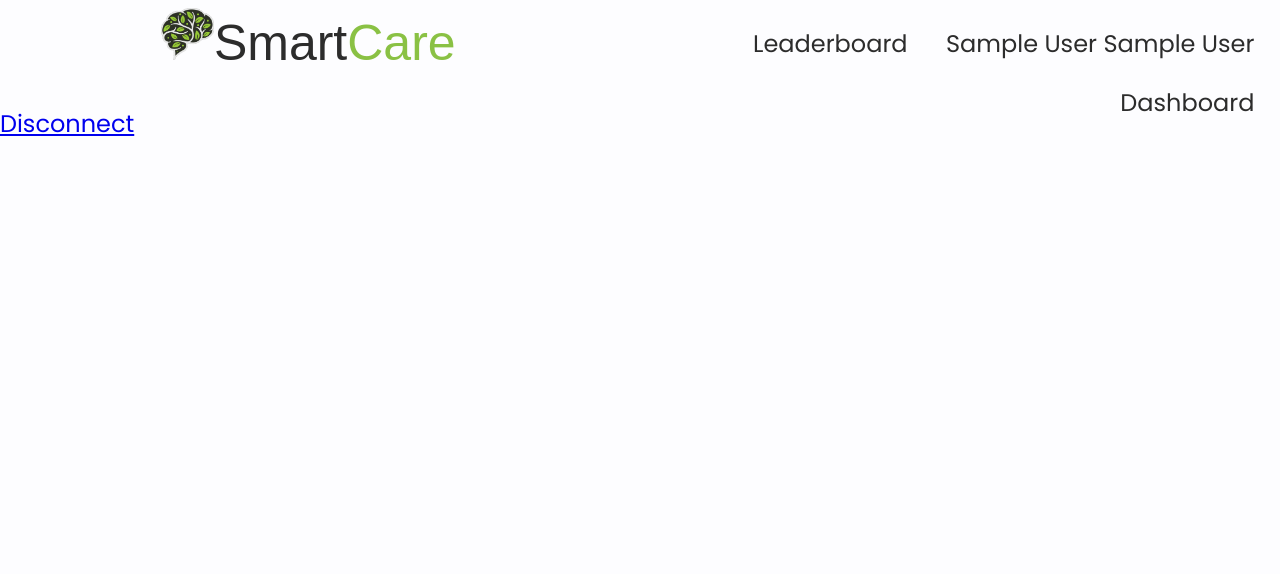
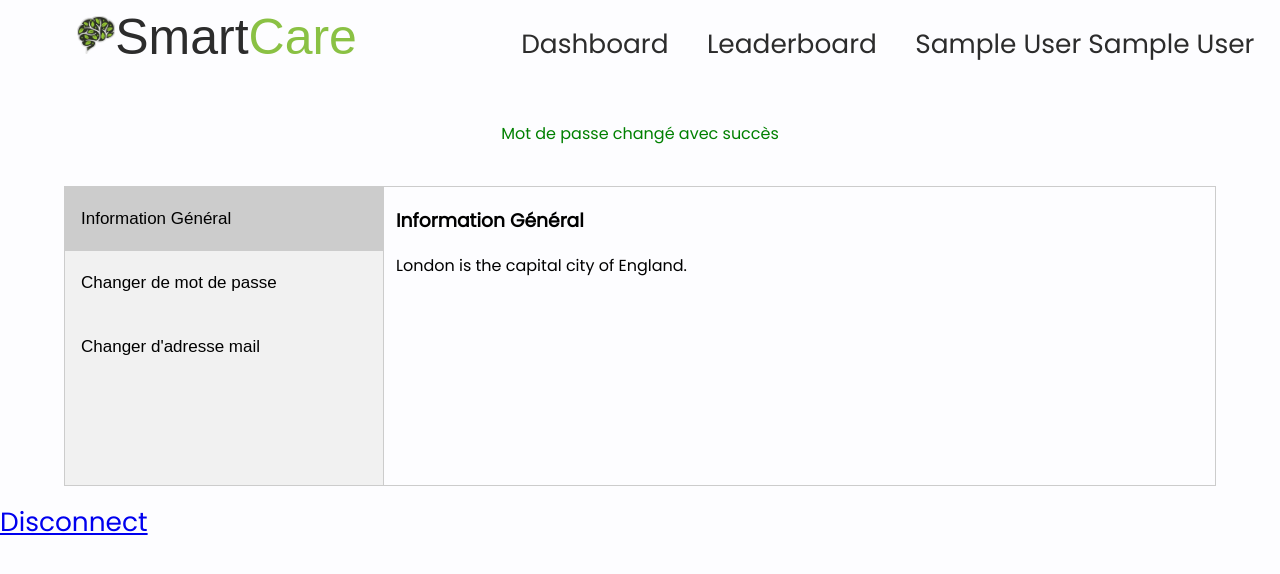
Before and after one commit to jbouveret18/Smart-Care, a PHP site: page /account.php?result=1 in a window 1280 px wide. Shown: the top 574 px of the page. Run offline with PHP 8.4, Linux system fonts and the light colour scheme; the visitor is signed in with stand-in values (Sample User, id 1).

Commit message:
Structure de la page profil, ajout du lien de redirection sur la page de connexion

```diff
--- a/account.php
+++ b/account.php
@@ -19,6 +19,73 @@
         }
         include 'php/navbar.php';
     ?>
+
+    <br>
+    <?php
+    if (isset($_GET["result"])) {
+      if ($_GET["result"] == 0) {
+          echo("<span class='error'><p>Mot de passe faux</p></span>  ");
+      }
+      if ($_GET["result"] == 1) {
+          echo("<span class='succes'><p>Mot de passe changé avec succès</p></span>");
+      }
+      if ($_GET["result"] == 2) {
+        echo("<span class='error'><p>L'adresse mail est déjà utilisé</p></span>");
+      }
+      if ($_GET["result"] == 3) {
+        echo("<span class='succes'><p>Adresse mail modifié avec succès</p></span>");
+      }
+    }
+  ?>
+<div class="tab">
+  <button class="tablinks" onclick="openAction(event, 'general')" id="defaultOpen">Information Général</button>
+  <button class="tablinks" onclick="openAction(event, 'changemdp')">Changer de mot de passe</button>
+  <button class="tablinks" onclick="openAction(event, 'changemail')">Changer d'adresse mail</button>
+</div>
+
+<div id="general" class="tabcontent">
+  <h3>Information Général</h3>
+  <p>London is the capital city of England.</p>
+</div>
+
+<div id="changemdp" class="tabcontent">
+  <h3>Changer de mot de passe</h3>
+  <form action="php/changemdp.php" method ="post">
+    <label for="password">Nouveau mot de passe:</label>
+    <input type="password" id="password" name="password" placeholder="Nouveau mot de passe.." required="required" pattern="(?=^.{8,}$)((?=.*\d)|(?=.*\W+))(?![.\n])(?=.*[A-Z])(?=.*[a-z]).*$" title="Votre mot de passe doit contenir 8 caractères dont au moins une majuscule, un caractère spécial et un chiffre"><br>
+
+    <label for="password2">Confirmez votre mot de passe:</label>
+    <input type="password" id="password2" name="password2" placeholder="Confirmez votre mot de passe.." required="required" pattern="(?=^.{8,}$)((?=.*\d)|(?=.*\W+))(?![.\n])(?=.*[A-Z])(?=.*[a-z]).*$" title="Votre mot de passe doit contenir 8 caractères dont au moins une majuscule, un caractère spécial et un chiffre"><br>
+
+    <input type="submit" value="Changer de mot de passe">
+  </form>
+</div>
+
+<div id="changemail" class="tabcontent">
+  <h3>Changer d'adresse mail</h3>
+  <form action="php/changemail.php" method ="post">
+  <label for="usermail">Nouvelle adresse mail:</label>
+  <input type="text" id="usermail" name="mail" placeholder="Votre nouvelle adresse mail.." pattern="[a-z0-9._%+-]+@[a-z0-9.-]+\.[a-z]{2,4}$" required="required"><br>
+  <label for="password">Mot de passe:</label>
+  <input type="password" id="password" name="password" placeholder="Votre mot de passe..">
+  <span class="error">
+  <?php
+    if (isset($_GET["error"])) {
+      if ($_GET["error"] == 3) {
+        echo("Mauvaise adresse mail/Mot de passe faux<br><br>");
+      }
+      if ($_GET["error"] == 4) {
+        echo("Ce nom d'utilisateur n'existe pas<br><br>");
+      }
+    }
+  ?>
+  </span>
+  <input type="submit" value="Se connecter">
+  </form>
+</div>
+
+<script src=javascript/tabs.js></script>
+
     <a href='php/disconnect.php'><button class='bouton'><div class='write'>Disconnect</div></a>
 </body>
 </html>
--- a/css/account.css
+++ b/css/account.css
@@ -1,11 +1,3 @@
-body{
-    font-family: 'Poppins', sans-serif;
-    background-color: #FDFDFF;
-    margin:0;
-    padding:0;
-
-}
-
 /*Footer*/
 footer{
   bottom: 0;
@@ -18,29 +10,76 @@ footer{
   color: #fff;
 }
 
-.ranking{
-    display: grid;
-    grid-template-columns: 50vw;
-    padding: 0;
-    padding-top: 5vh;
-    margin: 0;
-    margin-left: 25vw;
-    align-items: center;
-    align-content: center;
-}
+.tab button {
+    display: block;
+    background-color: inherit;
+    color: black;
+    padding: 22px 16px;
+    width: 100%;
+    border: none;
+    outline: none;
+    text-align: left;
+    cursor: pointer;
+    transition: 0.3s;
+    font-size: 17px;
+  }
 
-.case{
-    border: solid 2px grey;
+  * {box-sizing: border-box}
+  body {font-family: "Lato", sans-serif;}
+
+  /* Style the tab */
+  .tab {
+    float: left;
+    margin-left: 5vw;
+    margin-top: 3vh;
+    border: 1px solid #ccc;
+    background-color: #f1f1f1;
+    width: 25vw;
+    height: 300px;
+  }
+
+  /* Style the buttons inside the tab */
+  .tab button {
+    display: block;
+    background-color: inherit;
+    color: black;
+    padding: 22px 16px;
     width: 100%;
-    border-bottom: solid 0px transparent;
-    padding-left: 20px;
-    padding-right: 20px;
-}
+    border: none;
+    outline: none;
+    text-align: left;
+    cursor: pointer;
+    transition: 0.3s;
+    font-size: 17px;
+  }
 
-.ranking .case:last-of-type{
-    border-bottom: solid 2px grey;
-}
+  /* Change background color of buttons on hover */
+  .tab button:hover {
+    background-color: #ddd;
+  }
 
-.alignedroite{
-    float: right;
-}
+  /* Create an active/current "tab button" class */
+  .tab button.active {
+    background-color: #ccc;
+  }
+
+  /* Style the tab content */
+  .tabcontent {
+    float: left;
+    padding: 0px 12px;
+    margin-top: 3vh;
+    border: 1px solid #ccc;
+    width: 65vw;
+    border-left: none;
+    height: 300px;
+  }
+
+  .error{
+    color: red;
+    text-align: center;
+  }
+
+  .succes{
+    color: green;
+    text-align: center;
+  }
--- a/css/common.css
+++ b/css/common.css
@@ -22,8 +22,10 @@ nav{
       background-image: url(img/blank.png);
       background-repeat:no-repeat;
       background-size: contain;
-      width: 9%;
-      height: 100%
+      width: 3vw;
+      margin-top: 1vh;
+      margin-left: 5vw;
+      height: 100%;
   }
   .span{
       color: #8AC144 ;
@@ -36,7 +38,7 @@ nav{
   .bouton{
     font-style: normal;
   font-weight: normal;
-  font-size: 24px;
+  font-size: 3.3vh;
   align-content: center;
   line-height: 36px;
   text-align: center;
@@ -45,3 +47,11 @@ nav{
   padding: 0;
   border: none;
   }
+
+
+  body{
+    font-family: 'Poppins', sans-serif;
+    background-color: #FDFDFF;
+    margin:0;
+    padding:0;
+}
--- /dev/null
+++ b/javascript/tabs.js
@@ -0,0 +1,16 @@
+function openAction(evt, action) {
+  var i, tabcontent, tablinks;
+  tabcontent = document.getElementsByClassName("tabcontent");
+  for (i = 0; i < tabcontent.length; i++) {
+    tabcontent[i].style.display = "none";
+  }
+  tablinks = document.getElementsByClassName("tablinks");
+  for (i = 0; i < tablinks.length; i++) {
+    tablinks[i].className = tablinks[i].className.replace(" active", "");
+  }
+  document.getElementById(action).style.display = "block";
+  evt.currentTarget.className += " active";
+}
+
+// Get the element with id="defaultOpen" and click on it
+document.getElementById("defaultOpen").click();
--- a/login.php
+++ b/login.php
@@ -34,7 +34,7 @@
                 <label for="usermail">Adresse mail:</label>
                 <input type="text" id="usermail" name="mail" placeholder="Votre mail.." pattern="[a-z0-9._%+-]+@[a-z0-9.-]+\.[a-z]{2,4}$" required="required"><br>
 
-                <label for="password">Mot de passe</label>
+                <label for="password">Mot de passe:</label>
                 <input type="password" id="password" name="password" placeholder="Votre mot de passe..">
                 <span class="error">
                 <?php
@@ -47,8 +47,10 @@
                     }
                 }
                 ?>
+                </span>
                 <input type="submit" value="Se connecter">
             </form>
+            <p><br><a href='register.php'>Pas encore de compte? Rejoignez-nous</a></p>
           </div>
     </div>
 
--- a/php/loginform.php
+++ b/php/loginform.php
@@ -22,11 +22,14 @@
             $_SESSION['id'] = $_passHash['id'];
             $_SESSION['nom'] = $_passHash['nom'];
             $_SESSION['prenom'] = $_passHash['prenom'];
+            $conn->close();
             header('Location: ../index.php');
         } else {
+            $conn->close();
             header('Location: ../login.php?error=3');
         }
     } else {
+        $conn->close();
         header('Location: ../login.php?error=4');
     }
 
--- a/php/navbar.php
+++ b/php/navbar.php
@@ -13,7 +13,7 @@
         } else {
         echo("<nav>
         <a href='index.php'><button class='bouton' href='bottom.html' style='font-size: 50px;'><img src='img/blank.png' class='logo'>Smart<span class='span'>Care</span></button></a>
-        <a href='login.php'><button class='bouton' style='float: right'><div class='write'>Langues</div></button></a>
+        <a href='#'><button class='bouton' style='float: right'><div class='write'>Langues</div></button></a>
         <a href='index.php#discover'><button class='bouton' style='float: right'><div class='write'>Découvrir</div></button></a>
         <a href='login.php'><button class='bouton' href='#' style='float: right'><div class='write'>Connexion</div></button></a>
         <a href='register.php'><button class='bouton' href='#' style='float: right'><div class='write'>Nous rejoindre</div></button></a></nav>
--- a/register.php
+++ b/register.php
@@ -18,7 +18,7 @@
         include 'php/navbar.php';
 
         if (isset($_GET['error']) && $_GET['error']==5){
-            echo("<span class='errorcenter'><p>Vous devez être connecté pour accéder au leaderboard</p></span>");
+            echo("<span class='errorcenter'><p>Compte crée avec succès</p></span>");
         }
         if (isset($_GET['error']) && $_GET['error']==6){
             echo("<span class='errorcenter'><p>Vous devez être connecté pour accéder au dashboard</p></span>");
```
Also changed, not shown: css/dashboard.css (+0 -8 lines), css/index.css (+0 -7 lines), css/login.css (+0 -8 lines), css/ranking.css (+0 -8 lines), css/register.css (+0 -8 lines), php/changemail.php (added, +41 -0 lines), php/changemdp.php (added, +25 -0 lines), inutile/register2.php (renamed from register2.php), inutile/registerprocess1.php (renamed from php/registerprocess1.php), inutile/registerprocess2.php (renamed from php/registerprocess2.php).
